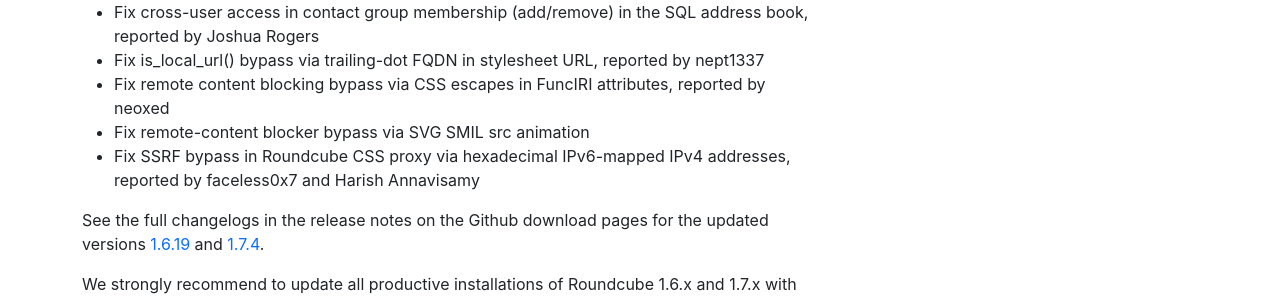
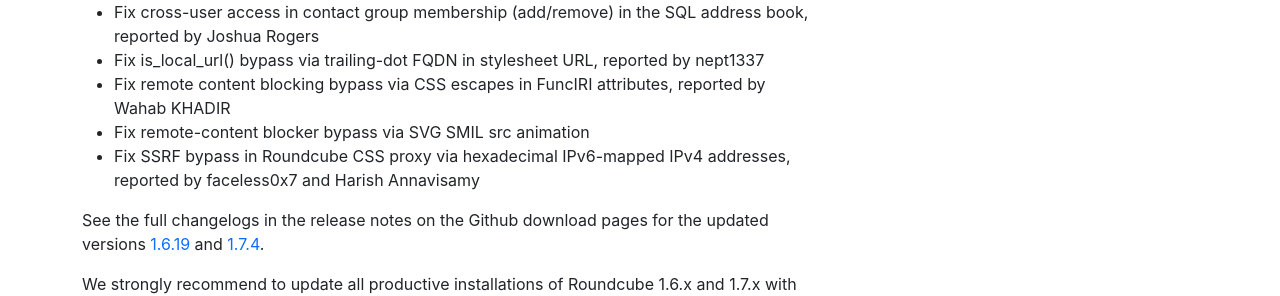
Before and after one commit to roundcube/roundcube.github.com, a Jekyll site: the page built from _posts/2026-09-06-security-updates-1.6.19-and-1.7.4.md, in a window 1280 px wide and 1243 px high. Shown: the part 568-864 px from the top of the window. Built offline with Jekyll 4.4.1, drawn with Linux system fonts in a browser that asks for light colours; nearby versions of some CDN libraries.

Commit message:
Update a reporter name

```diff
--- a/_posts/2026-09-06-security-updates-1.6.19-and-1.7.4.md
+++ b/_posts/2026-09-06-security-updates-1.6.19-and-1.7.4.md
@@ -18,7 +18,7 @@
 - Fix XSS in the HTML editor using text/enriched part content, reported by Joshua Rogers
 - Fix cross-user access in contact group membership (add/remove) in the SQL address book, reported by Joshua Rogers
 - Fix is_local_url() bypass via trailing-dot FQDN in stylesheet URL, reported by nept1337
-- Fix remote content blocking bypass via CSS escapes in FuncIRI attributes, reported by neoxed
+- Fix remote content blocking bypass via CSS escapes in FuncIRI attributes, reported by Wahab KHADIR
 - Fix remote-content blocker bypass via SVG SMIL src animation
 - Fix SSRF bypass in Roundcube CSS proxy via hexadecimal IPv6-mapped IPv4 addresses, reported by faceless0x7 and Harish Annavisamy
 
```
